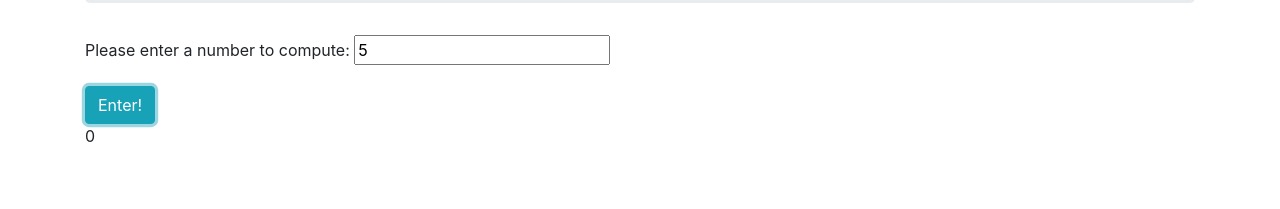
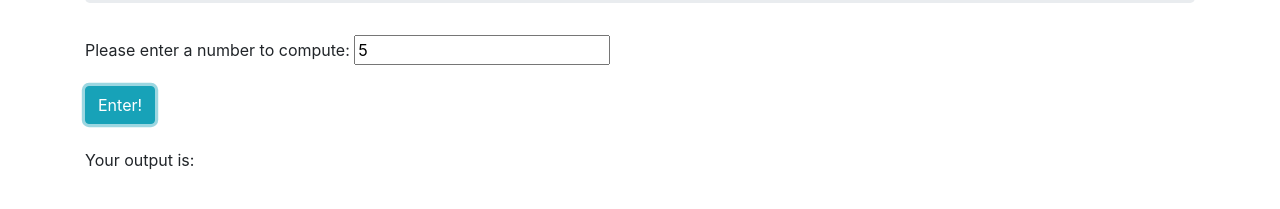
Before and after one commit to geofforengo/wk3project, a plain HTML site: page index.html in a window 1280 px wide. Both pictures are taken after typing "5" into the empty fields and a click on the button "Enter!". Shown: the part 171-380 px from the top of the page. Drawn offline with Linux system fonts and the light colour scheme.

Commit message:
add debugging efforts

```diff
--- a/index.html
+++ b/index.html
@@ -19,8 +19,9 @@
         </div>
         <button type="submit" class="btn btn-info">Enter!</button>
       </form>
-      <div id="output">
-
+      <div>
+        <br>
+        <p>Your output is:<span id="output"></span></p>
       </div>
     </div>
   </body>
--- a/js/scripts.js
+++ b/js/scripts.js
@@ -2,10 +2,10 @@
 var output = [];
 
 function beepBoop(number) {
-    for (i=0; i< number; i++) {
-      return i;
-      output.push(i, "");
-
+    for (i=0; i<= number; i++) {
+      output.push(i);
+    console.log(i);
+    console.log(output);
   }
 };
 
@@ -22,6 +22,6 @@ $(document).ready(function() {
     event.preventDefault();
     var number = parseInt($("input#number").val());
     var output = beepBoop(number);
-    $("#output").text(output);
+    $("#output").show(output);
   });
 });
```
